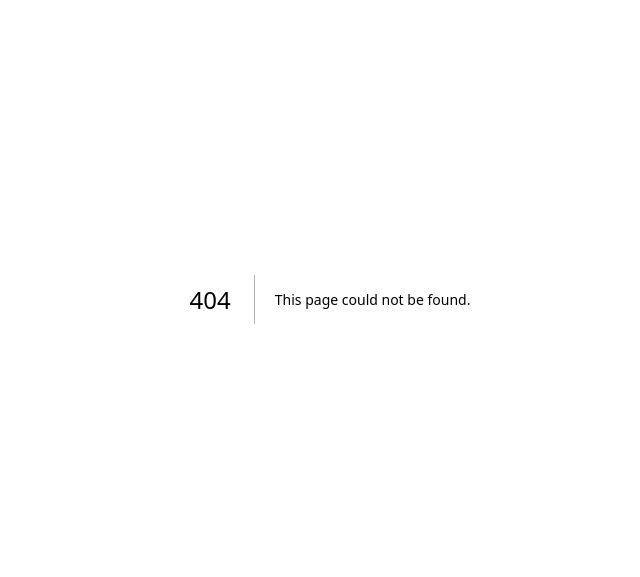
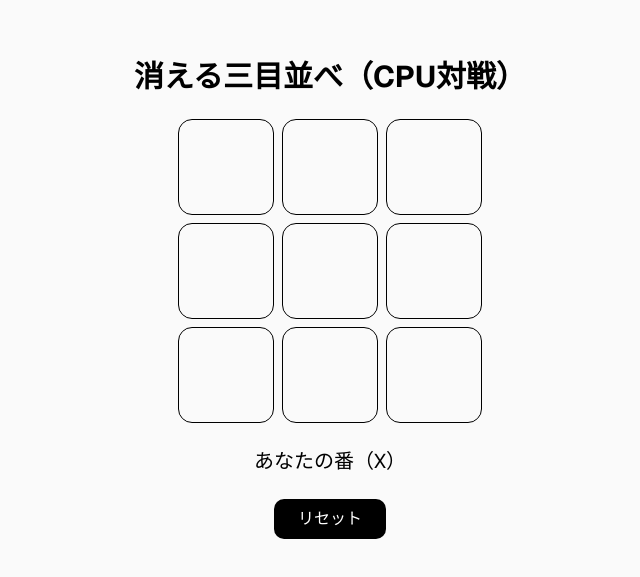
Before and after one commit to sskohei/TicTacToe, a Next.js app: page /vanishingCPU in a window 1280 px wide. Before the commit this address had no page. Shown: the part 101-678 px from the top of the page, without its empty margins (310-950 px from the left). Built offline with nearby package versions, Linux system fonts and the light colour scheme.

Commit message:
一人用モード(CPU)を実装

```diff
--- /dev/null
+++ b/app/component/tictactoeCPU.tsx
@@ -0,0 +1,114 @@
+"use client";
+
+import { useEffect, useState } from "react";
+
+// 普通の三目並べ（CPU対戦・消えない版）
+const HUMAN = "X";
+const CPU = "O";
+
+export default function TicTacToeCPU() {
+  const [board, setBoard] = useState<("X" | "O" | null)[]>(Array(9).fill(null));
+  const [isXNext, setIsXNext] = useState(true);
+
+  const winner = calculateWinner(board);
+
+  // ============================
+  // マスをクリックしたとき
+  // ============================
+  function handleClick(index: number) {
+    if (board[index] || winner) return;
+
+    const nextBoard = board.slice();
+    nextBoard[index] = isXNext ? HUMAN : CPU;
+
+    setBoard(nextBoard);
+    setIsXNext(!isXNext);
+  }
+
+  // ============================
+  // CPUの自動行動
+  // ============================
+  useEffect(() => {
+    if (!isXNext && !winner) {
+      const timer = setTimeout(() => {
+        cpuMove();
+      }, 600);
+
+      return () => clearTimeout(timer);
+    }
+  }, [isXNext, board]);
+
+  function cpuMove() {
+    const emptyCells = board
+      .map((v, i) => (v === null ? i : null))
+      .filter((v): v is number => v !== null);
+
+    if (emptyCells.length === 0) return;
+
+    const index =
+      emptyCells[Math.floor(Math.random() * emptyCells.length)];
+
+    handleClick(index);
+  }
+
+  function resetGame() {
+    setBoard(Array(9).fill(null));
+    setIsXNext(true);
+  }
+
+  return (
+    <div className="min-h-screen flex flex-col items-center justify-center gap-6">
+      <h1 className="text-3xl font-bold">三目並べ（CPU対戦）</h1>
+
+      <div className="grid grid-cols-3 gap-2">
+        {board.map((value, i) => (
+          <button
+            key={i}
+            onClick={() => handleClick(i)}
+            className="w-24 h-24 text-4xl font-bold border rounded-xl hover:bg-gray-100"
+          >
+            {value}
+          </button>
+        ))}
+      </div>
+
+      <div className="text-xl">
+        {winner
+          ? `勝者: ${winner}`
+          : board.every(Boolean)
+          ? "引き分け"
+          : isXNext
+          ? "あなたの番（X）"
+          : "CPU 思考中…"}
+      </div>
+
+      <button
+        onClick={resetGame}
+        className="px-6 py-2 bg-black text-white rounded-lg"
+      >
+        リセット
+      </button>
+    </div>
+  );
+}
+
+function calculateWinner(board: ("X" | "O" | null)[]) {
+  const lines = [
+    [0, 1, 2],
+    [3, 4, 5],
+    [6, 7, 8],
+    [0, 3, 6],
+    [1, 4, 7],
+    [2, 5, 8],
+    [0, 4, 8],
+    [2, 4, 6],
+  ];
+
+  for (const [a, b, c] of lines) {
+    if (board[a] && board[a] === board[b] && board[a] === board[c]) {
+      return board[a];
+    }
+  }
+
+  return null;
+}
--- /dev/null
+++ b/app/component/vanishingCPU.tsx
@@ -0,0 +1,163 @@
+"use client";
+
+import { useEffect, useState } from "react";
+
+const HUMAN = "X";
+const CPU = "O";
+
+export default function VanishingCPU() {
+  const [board, setBoard] =
+    useState<("X" | "O" | null)[]>(Array(9).fill(null));
+
+  const [isXNext, setIsXNext] = useState(true);
+
+  const [xHistory, setXHistory] = useState<number[]>([]);
+  const [oHistory, setOHistory] = useState<number[]>([]);
+
+  const [willDisappear, setWillDisappear] =
+    useState<number | null>(null);
+
+  const winner = calculateWinner(board);
+
+  function handleClick(index: number) {
+    if (board[index] || winner) return;
+
+    const nextBoard = board.slice();
+
+    if (isXNext) {
+      const newHistory = [...xHistory, index];
+
+      if (newHistory.length > 3) {
+        const remove = newHistory.shift()!;
+        setWillDisappear(remove);
+
+        setTimeout(() => {
+          nextBoard[remove] = null;
+          setBoard([...nextBoard]);
+          setWillDisappear(null);
+        }, 400);
+      }
+
+      nextBoard[index] = HUMAN;
+      setXHistory(newHistory);
+    } else {
+      const newHistory = [...oHistory, index];
+
+      if (newHistory.length > 3) {
+        const remove = newHistory.shift()!;
+        setWillDisappear(remove);
+
+        setTimeout(() => {
+          nextBoard[remove] = null;
+          setBoard([...nextBoard]);
+          setWillDisappear(null);
+        }, 400);
+      }
+
+      nextBoard[index] = CPU;
+      setOHistory(newHistory);
+    }
+
+    setBoard(nextBoard);
+    setIsXNext(!isXNext);
+  }
+
+  // 🤖 CPUの自動行動
+  useEffect(() => {
+    if (!isXNext && !winner) {
+      const timer = setTimeout(() => {
+        cpuMove();
+      }, 600);
+
+      return () => clearTimeout(timer);
+    }
+  }, [isXNext, board]);
+
+  function cpuMove() {
+    const empty = board
+      .map((v, i) => (v === null ? i : null))
+      .filter((v): v is number => v !== null);
+
+    if (empty.length === 0) return;
+
+    const index =
+      empty[Math.floor(Math.random() * empty.length)];
+
+    handleClick(index);
+  }
+
+  function resetGame() {
+    setBoard(Array(9).fill(null));
+    setIsXNext(true);
+    setXHistory([]);
+    setOHistory([]);
+    setWillDisappear(null);
+  }
+
+  return (
+    <div className="min-h-screen flex flex-col items-center justify-center gap-6">
+      <h1 className="text-3xl font-bold">
+        消える三目並べ（CPU対戦）
+      </h1>
+
+      <div className="grid grid-cols-3 gap-2">
+        {board.map((v, i) => (
+          <button
+            key={i}
+            onClick={() => handleClick(i)}
+            className={`w-24 h-24 text-4xl font-bold border rounded-xl
+              transition-all
+              ${
+                willDisappear === i
+                  ? "bg-red-500 text-white animate-pulse"
+                  : "hover:bg-gray-100"
+              }`}
+          >
+            {v}
+          </button>
+        ))}
+      </div>
+
+      <div className="text-xl">
+        {winner
+          ? `勝者: ${winner}`
+          : isXNext
+          ? "あなたの番（X）"
+          : "CPU 思考中…"}
+      </div>
+
+      <button
+        onClick={resetGame}
+        className="px-6 py-2 bg-black text-white rounded-lg"
+      >
+        リセット
+      </button>
+    </div>
+  );
+}
+
+function calculateWinner(
+  board: ("X" | "O" | null)[]
+) {
+  const lines = [
+    [0, 1, 2],
+    [3, 4, 5],
+    [6, 7, 8],
+    [0, 3, 6],
+    [1, 4, 7],
+    [2, 5, 8],
+    [0, 4, 8],
+    [2, 4, 6],
+  ];
+
+  for (const [a, b, c] of lines) {
+    if (
+      board[a] &&
+      board[a] === board[b] &&
+      board[a] === board[c]
+    ) {
+      return board[a];
+    }
+  }
+  return null;
+}
--- a/app/selectTic/page.tsx
+++ b/app/selectTic/page.tsx
@@ -6,7 +6,7 @@ export default function Home(){
             <h1 className="text-3xl font-bold">モードを選択</h1>
             <div className="flex gap-2">
               <Button>
-                <a href="/">一人用</a>
+                <a href="/tictactoeCPU">一人用</a>
               </Button>
               <Button>
                 <a href="/tictactoe">二人用</a>
--- a/app/selectVanish/page.tsx
+++ b/app/selectVanish/page.tsx
@@ -6,7 +6,7 @@ export default function Home(){
             <h1 className="text-3xl font-bold">モードを選択</h1>
             <div className="flex gap-2">
               <Button>
-                <a href="/">一人用</a>
+                <a href="/vanishingCPU">一人用</a>
               </Button>
               <Button>
                 <a href="/vanishing">二人用</a>
--- /dev/null
+++ b/app/tictactoeCPU/page.tsx
@@ -0,0 +1,9 @@
+import TicTacToeCPU from "../component/tictactoeCPU"
+
+export default function Page(){
+    return(
+        <div className="flex min-h-screen items-center justify-center bg-zinc-50 font-sans dark:bg-black">
+            <TicTacToeCPU/>
+        </div>
+    )
+}
--- /dev/null
+++ b/app/vanishingCPU/page.tsx
@@ -0,0 +1,9 @@
+import VanishingCPU from "../component/vanishingCPU"
+
+export default function Page(){
+    return(
+        <div className="flex min-h-screen items-center justify-center bg-zinc-50 font-sans dark:bg-black">
+            <VanishingCPU/>
+        </div>
+    )
+}
```
